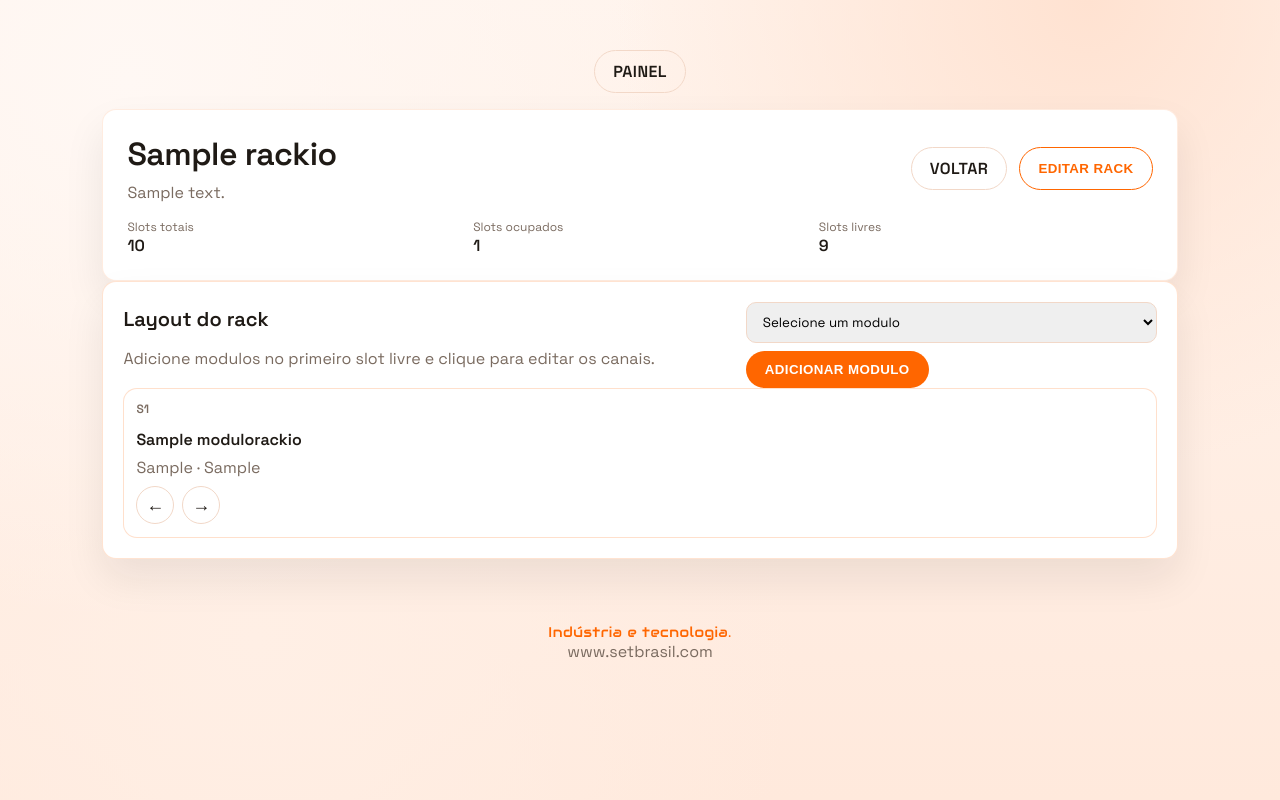
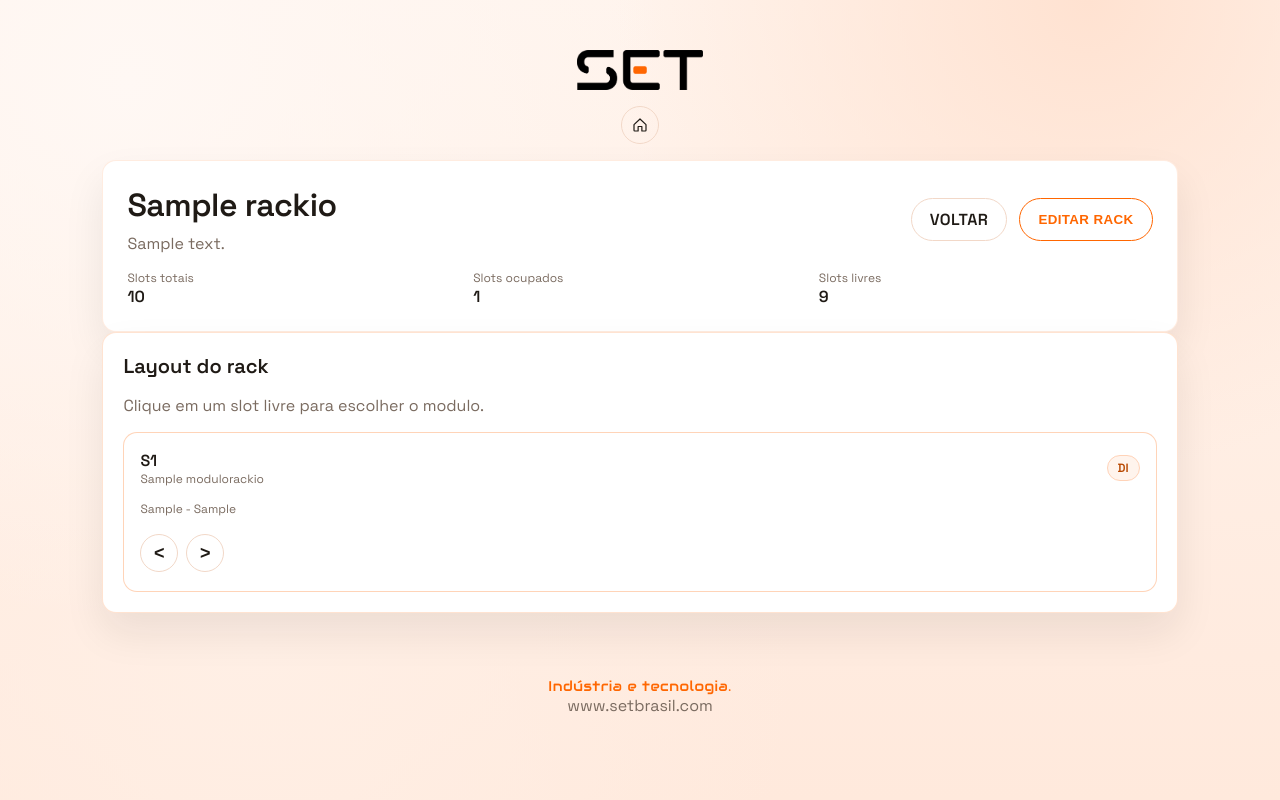
Before and after one commit to tallisonbarros/saas-set, a Django app: page /ios/racks/1/ in a window 1280 px wide. Run offline with Django 5.2, Linux system fonts and the light colour scheme; a user stored in the database is signed in; data comes from the database, SQL or seed files in the repository; tables that the repository leaves empty hold one stand-in row (values such as "Sample post").

Commit message:
Atualizacao51

```diff
--- a/core/static/core/styles.css
+++ b/core/static/core/styles.css
@@ -859,6 +859,32 @@ select {
   flex-wrap: wrap;
 }
 
+.io-proposal-card {
+  border: 1px solid rgba(255, 102, 0, 0.22);
+  background: linear-gradient(140deg, #ffffff 0%, #fff4ed 100%);
+}
+
+.rack-grid {
+  align-items: stretch;
+}
+
+.slot-card {
+  min-height: 160px;
+}
+
+.slot-card .proposal-link {
+  z-index: 1;
+}
+
+.slot-card.slot-empty {
+  border-style: dashed;
+  background: #fffaf6;
+}
+
+.slot-card.slot-filled {
+  border-color: rgba(255, 102, 0, 0.28);
+}
+
 .channel-types {
   display: flex;
   gap: 8px;
@@ -917,15 +943,14 @@ select {
   grid-template-columns: repeat(auto-fit, minmax(180px, 1fr));
 }
 
-.rack-add-form {
-  display: flex;
+.slot-form {
+  display: grid;
   gap: 8px;
-  flex-wrap: wrap;
-  align-items: center;
+  margin-top: 8px;
 }
 
-.rack-add-form select {
-  min-width: 220px;
+.slot-form select {
+  min-width: 160px;
 }
 
 .rack-slot {
@@ -973,6 +998,9 @@ select {
 .slot-actions {
   display: flex;
   gap: 8px;
+  flex-wrap: wrap;
+  position: relative;
+  z-index: 2;
 }
 
 .slot-empty {
--- a/core/templates/core/financeiro_caderno_detail.html
+++ b/core/templates/core/financeiro_caderno_detail.html
@@ -8,7 +8,11 @@
     <img class="logo logo-small" src="{% static 'core/logoset.png' %}" alt="Logo">
   </div>
   <div class="page-panel-link">
-    <a class="btn btn-ghost icon-only" href="{% url 'painel' %}" title="Painel" aria-label="Painel">P</a>
+    <a class="btn btn-ghost icon-only" href="{% url 'painel' %}" title="Painel" aria-label="Painel">
+      <svg class="icon" viewBox="0 0 24 24" aria-hidden="true">
+        <path d="M4 11.5L12 4l8 7.5v7.5a1 1 0 0 1-1 1h-4.5v-6h-5v6H5a1 1 0 0 1-1-1z" fill="none" stroke="currentColor" stroke-width="1.6" stroke-linejoin="round" stroke-linecap="round"></path>
+      </svg>
+    </a>
   </div>
   <section class="card stack">
     <div class="finance-header">
--- a/core/templates/core/financeiro_cadernos.html
+++ b/core/templates/core/financeiro_cadernos.html
@@ -8,7 +8,11 @@
     <img class="logo logo-small" src="{% static 'core/logoset.png' %}" alt="Logo">
   </div>
   <div class="page-panel-link">
-    <a class="btn btn-ghost icon-only" href="{% url 'painel' %}" title="Painel" aria-label="Painel">???</a>
+    <a class="btn btn-ghost icon-only" href="{% url 'painel' %}" title="Painel" aria-label="Painel">
+      <svg class="icon" viewBox="0 0 24 24" aria-hidden="true">
+        <path d="M4 11.5L12 4l8 7.5v7.5a1 1 0 0 1-1 1h-4.5v-6h-5v6H5a1 1 0 0 1-1-1z" fill="none" stroke="currentColor" stroke-width="1.6" stroke-linejoin="round" stroke-linecap="round"></path>
+      </svg>
+    </a>
   </div>
   <section class="card stack">
     <div class="finance-header">
--- a/core/templates/core/financeiro_compra_detail.html
+++ b/core/templates/core/financeiro_compra_detail.html
@@ -8,7 +8,11 @@
     <img class="logo logo-small" src="{% static 'core/logoset.png' %}" alt="Logo">
   </div>
   <div class="page-panel-link">
-    <a class="btn btn-ghost icon-only" href="{% url 'painel' %}" title="Painel" aria-label="Painel">P</a>
+    <a class="btn btn-ghost icon-only" href="{% url 'painel' %}" title="Painel" aria-label="Painel">
+      <svg class="icon" viewBox="0 0 24 24" aria-hidden="true">
+        <path d="M4 11.5L12 4l8 7.5v7.5a1 1 0 0 1-1 1h-4.5v-6h-5v6H5a1 1 0 0 1-1-1z" fill="none" stroke="currentColor" stroke-width="1.6" stroke-linejoin="round" stroke-linecap="round"></path>
+      </svg>
+    </a>
   </div>
   <section class="card stack">
     <div class="finance-header">
--- a/core/templates/core/financeiro_nova.html
+++ b/core/templates/core/financeiro_nova.html
@@ -8,7 +8,11 @@
     <img class="logo logo-small" src="{% static 'core/logoset.png' %}" alt="Logo">
   </div>
   <div class="page-panel-link">
-    <a class="btn btn-ghost icon-only" href="{% url 'painel' %}" title="Painel" aria-label="Painel">???</a>
+    <a class="btn btn-ghost icon-only" href="{% url 'painel' %}" title="Painel" aria-label="Painel">
+      <svg class="icon" viewBox="0 0 24 24" aria-hidden="true">
+        <path d="M4 11.5L12 4l8 7.5v7.5a1 1 0 0 1-1 1h-4.5v-6h-5v6H5a1 1 0 0 1-1-1z" fill="none" stroke="currentColor" stroke-width="1.6" stroke-linejoin="round" stroke-linecap="round"></path>
+      </svg>
+    </a>
   </div>
   <section class="card stack">
     <div class="finance-header">
--- a/core/templates/core/financeiro_overview.html
+++ b/core/templates/core/financeiro_overview.html
@@ -8,7 +8,11 @@
     <img class="logo logo-small" src="{% static 'core/logoset.png' %}" alt="Logo">
   </div>
   <div class="page-panel-link">
-    <a class="btn btn-ghost icon-only" href="{% url 'painel' %}" title="Painel" aria-label="Painel">&#9638;</a>
+    <a class="btn btn-ghost icon-only" href="{% url 'painel' %}" title="Painel" aria-label="Painel">
+      <svg class="icon" viewBox="0 0 24 24" aria-hidden="true">
+        <path d="M4 11.5L12 4l8 7.5v7.5a1 1 0 0 1-1 1h-4.5v-6h-5v6H5a1 1 0 0 1-1-1z" fill="none" stroke="currentColor" stroke-width="1.6" stroke-linejoin="round" stroke-linecap="round"></path>
+      </svg>
+    </a>
   </div>
   <section class="card stack">
     <div class="finance-header">
--- a/core/templates/core/ios_rack_detail.html
+++ b/core/templates/core/ios_rack_detail.html
@@ -4,8 +4,15 @@
 {% block title %}{{ rack.nome }}{% endblock %}
 
 {% block content %}
+  <div class="page-logo">
+    <img class="logo logo-small" src="{% static 'core/logoset.png' %}" alt="Logo">
+  </div>
   <div class="page-panel-link">
-    <a class="btn btn-ghost" href="{% url 'painel' %}">Painel</a>
+    <a class="btn btn-ghost icon-only" href="{% url 'painel' %}" title="Painel" aria-label="Painel">
+      <svg class="icon" viewBox="0 0 24 24" aria-hidden="true">
+        <path d="M4 11.5L12 4l8 7.5v7.5a1 1 0 0 1-1 1h-4.5v-6h-5v6H5a1 1 0 0 1-1-1z" fill="none" stroke="currentColor" stroke-width="1.6" stroke-linejoin="round" stroke-linecap="round"></path>
+      </svg>
+    </a>
   </div>
   <section class="card ios-hero">
     <div class="ios-hero-head">
@@ -38,52 +45,60 @@
     <div class="io-card-head">
       <div>
         <h2 class="io-title">Layout do rack</h2>
-        <p class="muted">Adicione modulos no primeiro slot livre e clique para editar os canais.</p>
+        <p class="muted">Clique em um slot livre para escolher o modulo.</p>
       </div>
-      <form class="rack-add-form" method="post">
-        {% csrf_token %}
-        <input type="hidden" name="action" value="add_first">
-        <select name="module_id" required>
-          <option value="">Selecione um modulo</option>
-          {% for module in modules %}
-            <option value="{{ module.id }}">{{ module.nome }} ({{ module.tipo_base.nome }})</option>
-          {% endfor %}
-        </select>
-        <button class="btn btn-primary" type="submit">Adicionar modulo</button>
-      </form>
     </div>
-    <div class="rack-layout">
+    <div class="proposal-grid rack-grid">
       {% for slot in slots %}
-        <div class="rack-slot {% if slot.modulo %}filled{% else %}empty{% endif %}">
-          <div class="slot-label">S{{ slot.posicao }}</div>
+        <article class="proposal-card slot-card {% if slot.modulo %}slot-filled{% else %}slot-empty{% endif %}">
           {% if slot.modulo %}
-            <div class="slot-module">
-              <a class="slot-link" href="{% url 'ios_rack_modulo_detail' slot.modulo.id %}">
-                <div class="slot-title">{{ slot.modulo.nome|default:slot.modulo.modulo_modelo.nome }}</div>
-                <div class="muted">{{ slot.modulo.modulo_modelo.marca }} · {{ slot.modulo.modulo_modelo.modelo }}</div>
-              </a>
-              <div class="slot-actions">
-                <form method="post">
-                  {% csrf_token %}
-                  <input type="hidden" name="action" value="move_left">
-                  <input type="hidden" name="slot_id" value="{{ slot.id }}">
-                  <button class="btn btn-ghost icon-only" type="submit">←</button>
-                </form>
-                <form method="post">
-                  {% csrf_token %}
-                  <input type="hidden" name="action" value="move_right">
-                  <input type="hidden" name="slot_id" value="{{ slot.id }}">
-                  <button class="btn btn-ghost icon-only" type="submit">→</button>
-                </form>
-              </div>
+            <a class="proposal-link" href="{% url 'ios_rack_modulo_detail' slot.modulo.id %}" aria-label="Editar canais"></a>
+          {% endif %}
+          <div class="proposal-head">
+            <div>
+              <div class="proposal-title">S{{ slot.posicao }}</div>
+              {% if slot.modulo %}
+                <div class="proposal-meta">{{ slot.modulo.nome|default:slot.modulo.modulo_modelo.nome }}</div>
+              {% else %}
+                <div class="proposal-meta">Slot livre</div>
+              {% endif %}
+            </div>
+            {% if slot.modulo %}
+              <span class="module-pill">{{ slot.modulo.modulo_modelo.tipo_base.nome }}</span>
+            {% endif %}
+          </div>
+          {% if slot.modulo %}
+            <div class="proposal-meta">{{ slot.modulo.modulo_modelo.marca }} - {{ slot.modulo.modulo_modelo.modelo }}</div>
+            <div class="slot-actions">
+              <form method="post">
+                {% csrf_token %}
+                <input type="hidden" name="action" value="move_left">
+                <input type="hidden" name="slot_id" value="{{ slot.id }}">
+                <button class="btn btn-ghost icon-only" type="submit">&lt;</button>
+              </form>
+              <form method="post">
+                {% csrf_token %}
+                <input type="hidden" name="action" value="move_right">
+                <input type="hidden" name="slot_id" value="{{ slot.id }}">
+                <button class="btn btn-ghost icon-only" type="submit">&gt;</button>
+              </form>
             </div>
           {% else %}
-            <div class="slot-empty">
-              <span>Slot livre</span>
-              <span class="muted">Use o botao acima para inserir.</span>
-            </div>
+            <div class="proposal-meta">Escolha um modulo para este slot.</div>
+            <form class="slot-form" method="post">
+              {% csrf_token %}
+              <input type="hidden" name="action" value="add_to_slot">
+              <input type="hidden" name="slot_id" value="{{ slot.id }}">
+              <select name="module_id" required>
+                <option value="">Selecione um modulo</option>
+                {% for module in modules %}
+                  <option value="{{ module.id }}">{{ module.nome }} ({{ module.tipo_base.nome }})</option>
+                {% endfor %}
+              </select>
+              <button class="btn btn-primary" type="submit">Adicionar</button>
+            </form>
           {% endif %}
-        </div>
+        </article>
       {% endfor %}
     </div>
   </section>
--- a/core/templates/core/proposta_detail.html
+++ b/core/templates/core/proposta_detail.html
@@ -8,7 +8,11 @@
     <img class="logo logo-small" src="{% static 'core/logoset.png' %}" alt="Logo">
   </div>
   <div class="page-panel-link">
-    <a class="btn btn-ghost icon-only" href="{% url 'painel' %}" title="Painel" aria-label="Painel">???</a>
+    <a class="btn btn-ghost icon-only" href="{% url 'painel' %}" title="Painel" aria-label="Painel">
+      <svg class="icon" viewBox="0 0 24 24" aria-hidden="true">
+        <path d="M4 11.5L12 4l8 7.5v7.5a1 1 0 0 1-1 1h-4.5v-6h-5v6H5a1 1 0 0 1-1-1z" fill="none" stroke="currentColor" stroke-width="1.6" stroke-linejoin="round" stroke-linecap="round"></path>
+      </svg>
+    </a>
   </div>
   <section class="card stack">
     <div>
--- a/core/templates/core/usuarios.html
+++ b/core/templates/core/usuarios.html
@@ -8,7 +8,11 @@
     <img class="logo logo-small" src="{% static 'core/logoset.png' %}" alt="Logo">
   </div>
   <div class="page-panel-link">
-    <a class="btn btn-ghost icon-only" href="{% url 'painel' %}" title="Painel" aria-label="Painel">???</a>
+    <a class="btn btn-ghost icon-only" href="{% url 'painel' %}" title="Painel" aria-label="Painel">
+      <svg class="icon" viewBox="0 0 24 24" aria-hidden="true">
+        <path d="M4 11.5L12 4l8 7.5v7.5a1 1 0 0 1-1 1h-4.5v-6h-5v6H5a1 1 0 0 1-1-1z" fill="none" stroke="currentColor" stroke-width="1.6" stroke-linejoin="round" stroke-linecap="round"></path>
+      </svg>
+    </a>
   </div>
   <section class="card stack">
     <div>
--- a/core/views.py
+++ b/core/views.py
@@ -146,10 +146,17 @@ def ios_rack_detail(request, pk):
     rack = get_object_or_404(RackIO, pk=pk, cliente=cliente) if cliente else get_object_or_404(RackIO, pk=pk)
     if request.method == "POST":
         action = request.POST.get("action")
-        if action == "add_first":
+        if action in ["add_first", "add_to_slot"]:
             module_id = request.POST.get("module_id")
             module_modelo = get_object_or_404(ModuloIO, pk=module_id, cliente=rack.cliente)
-            slot = RackSlotIO.objects.filter(rack=rack, modulo__isnull=True).order_by("posicao").first()
+            slot = None
+            if action == "add_to_slot":
+                slot_id = request.POST.get("slot_id")
+                slot = get_object_or_404(RackSlotIO, pk=slot_id, rack=rack)
+                if slot.modulo_id:
+                    return redirect("ios_rack_detail", pk=rack.pk)
+            else:
+                slot = RackSlotIO.objects.filter(rack=rack, modulo__isnull=True).order_by("posicao").first()
             if slot:
                 modulo = ModuloRackIO.objects.create(
                     rack=rack,
@@ -242,6 +249,52 @@ def ios_modulos(request):
             "modules": modules,
             "channel_types": channel_types,
             "can_manage": bool(cliente),
+        },
+    )
+
+
+@login_required
+def ios_modulo_modelo_detail(request, pk):
+    cliente = _get_cliente(request.user)
+    if not cliente and not request.user.is_staff:
+        return HttpResponseForbidden("Sem cadastro de cliente.")
+    module_qs = ModuloIO.objects.select_related("tipo_base")
+    module = get_object_or_404(module_qs, pk=pk, cliente=cliente) if cliente else get_object_or_404(module_qs, pk=pk)
+    if request.method == "POST":
+        action = request.POST.get("action")
+        if action == "update_model":
+            nome = request.POST.get("nome", "").strip()
+            modelo = request.POST.get("modelo", "").strip()
+            marca = request.POST.get("marca", "").strip()
+            canais_raw = request.POST.get("quantidade_canais", "").strip()
+            tipo_id = request.POST.get("tipo_base")
+            try:
+                quantidade_canais = int(canais_raw)
+            except (TypeError, ValueError):
+                quantidade_canais = module.quantidade_canais
+            quantidade_canais = max(1, min(512, quantidade_canais))
+            if nome:
+                module.nome = nome
+            module.modelo = modelo
+            module.marca = marca
+            if tipo_id:
+                module.tipo_base_id = tipo_id
+            module.quantidade_canais = quantidade_canais
+            module.save(update_fields=["nome", "modelo", "marca", "tipo_base", "quantidade_canais"])
+            return redirect("ios_modulo_modelo_detail", pk=module.pk)
+        if action == "delete_model":
+            if not module.instancias.exists():
+                module.delete()
+                return redirect("ios_modulos")
+            return redirect("ios_modulo_modelo_detail", pk=module.pk)
+
+    channel_types = TipoCanalIO.objects.filter(ativo=True).order_by("nome")
+    return render(
+        request,
+        "core/ios_modulo_modelo_detail.html",
+        {
+            "module": module,
+            "channel_types": channel_types,
         },
     )
 
--- a/saasset/urls.py
+++ b/saasset/urls.py
@@ -43,6 +43,7 @@ urlpatterns = [
     path('ios/', views.ios_list, name="ios_list"),
     path('ios/racks/<int:pk>/', views.ios_rack_detail, name="ios_rack_detail"),
     path('ios/modulos/', views.ios_modulos, name="ios_modulos"),
+    path('ios/modulos/<int:pk>/', views.ios_modulo_modelo_detail, name="ios_modulo_modelo_detail"),
     path('ios/racks/modulos/<int:pk>/', views.ios_rack_modulo_detail, name="ios_rack_modulo_detail"),
 ]
 
```
Also changed, not shown: core/templates/core/home.html (+10 -1 lines), core/templates/core/ios_list.html (+16 -17 lines), core/templates/core/ios_modulo_detail.html (+9 -2 lines), core/templates/core/ios_modulo_modelo_detail.html (added, +90 -0 lines), core/templates/core/ios_modulos.html (+20 -10 lines), core/templates/core/login.html (+10 -3 lines), core/templates/core/painel.html (+10 -1 lines), core/templates/core/proposta_list.html (+5 -4 lines).
